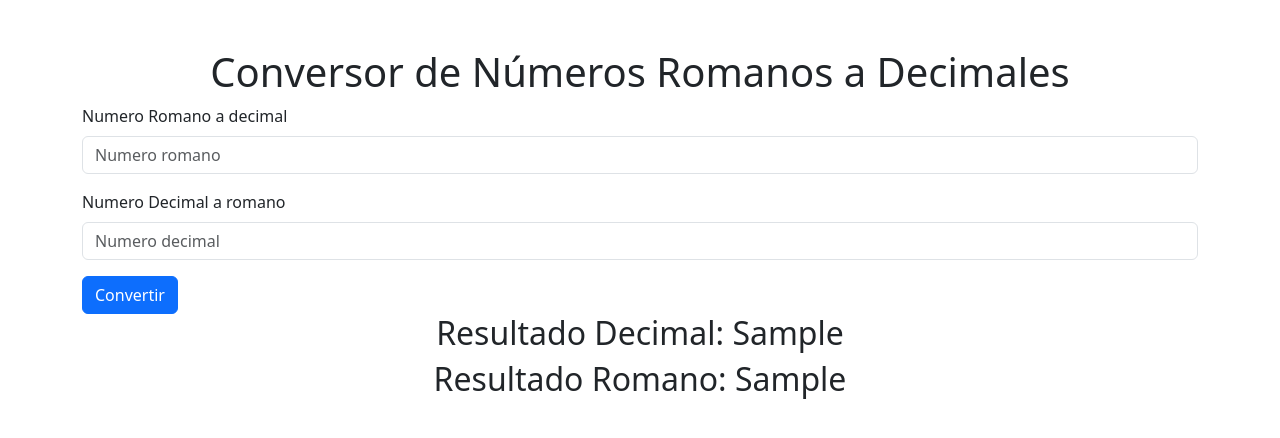
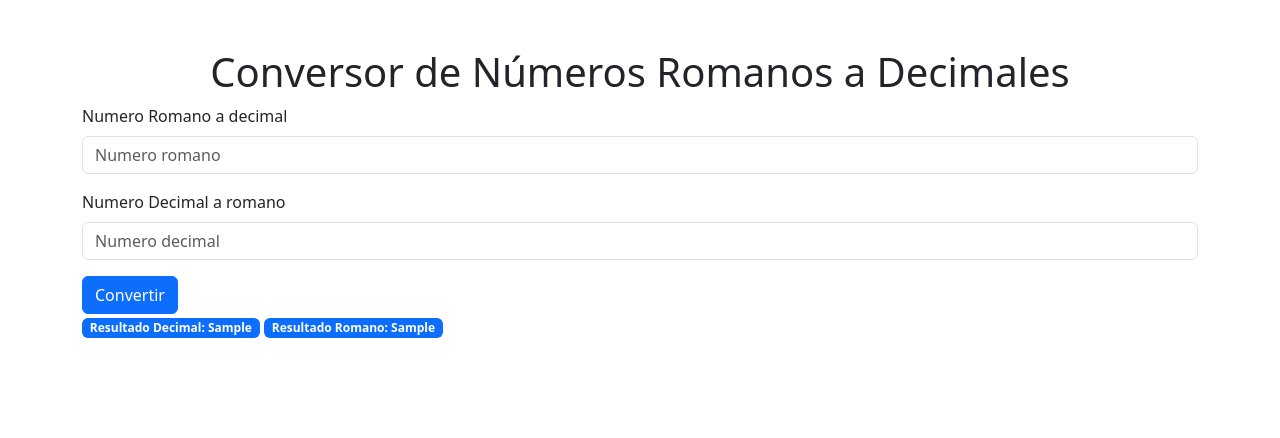
Before and after one commit to ZxThiagoZx17/conversor_romanos_decimales, a Django app: template conversor/templates/conversor/convertidor.html in a window 1280 px wide. Shown: the top 438 px of the page. Run offline with Django 5.2, Linux system fonts and the light colour scheme; the template is opened without the code that fills it: most values are stand-ins (such as "Sample title", 1, 10 or a date in 2020).

Commit message:
Se busca un mejor estilo para mostrar el resultado

```diff
--- a/conversor/templates/conversor/convertidor.html
+++ b/conversor/templates/conversor/convertidor.html
@@ -46,11 +46,13 @@
       </form>
 
     {% if result_decimal is not None %}
-        <h2 class="text-center">Resultado Decimal: {{ result_decimal }}</h2>
+        <!-- <h2 class="text-center">Resultado Decimal: {{ result_decimal }}</h2> -->
+        <div class="badge text-bg-primary">Resultado Decimal: {{ result_decimal }}</div>
     {% endif %}
 
     {% if result_roman is not None %}
-        <h2 class="text-center">Resultado Romano: {{ result_roman }}</h2>
+        <!-- <h2 class="text-center">Resultado Romano: {{ result_roman }}</h2> -->
+        <div class="badge text-bg-primary">Resultado Romano: {{ result_roman }}</div>
     {% endif %}
 
 </body>
```
